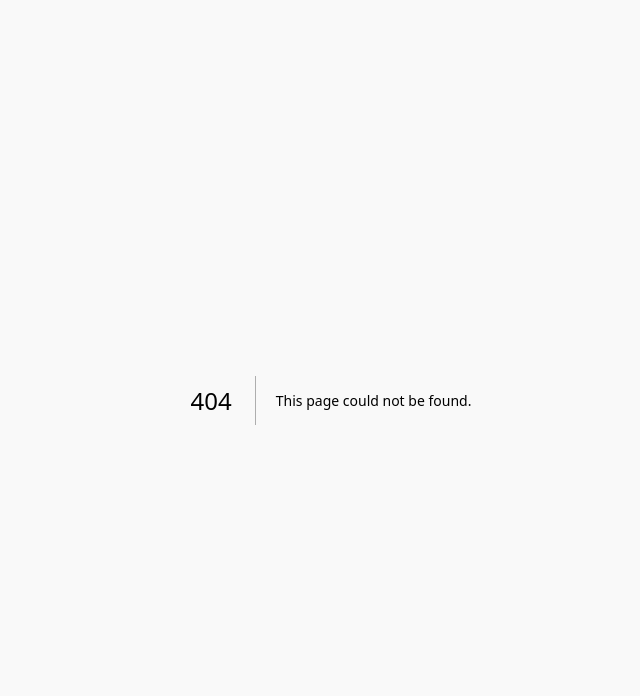
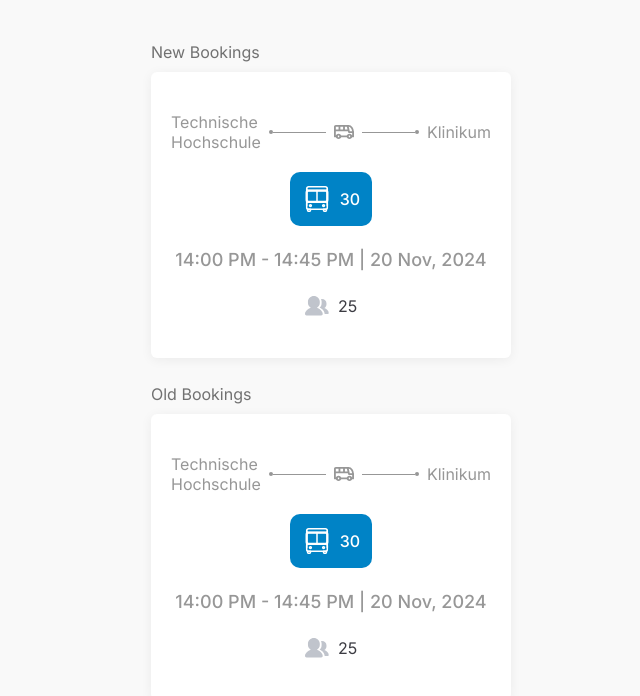
Before and after one commit to Hackathon-VGI/booking-frontend, a Next.js app: page /myBookings in a window 1280 px wide. Before the commit this address had no page. Shown: the top 696 px of the page, without its empty margins (309-949 px from the left). Built offline with nearby package versions, Linux system fonts and the light colour scheme.

Commit message:
all pages done

```diff
--- a/src/app/confirmation/page.tsx
+++ b/src/app/confirmation/page.tsx
@@ -1,3 +1,4 @@
+import BookingBox from "@/components/bookingBox/bookingBox";
 import { Button } from "@/components/ui/button";
 import Image from "next/image";
 
@@ -11,38 +12,14 @@ const Confirmation = () => {
         <h4 className="text-btnGreen text-3xl font-bold w-full text-center">
           Waiting for Approval
         </h4>
-        <div className="w-full mt-2 rounded-md bg-white shadow-searchBox py-10 px-5 flex justify-start items-center gap-5 flex-col">
-          <div className="flex justify-between w-full items-center gap-2">
-            <p className="text-[#979797] leading-tight text-base font-normal text-left max-w-min">
-              Technische Hochschule
-            </p>
-            <div className="w-full flex justify-center items-center gap-2">
-              <div className="flex w-full justify-center items-center">
-                <span className="inline-block bg-[#979797] rounded-full w-1 h-1"></span>
-                <span className="inline-block w-full bg-[#979797] h-[1px]"></span>
-              </div>
-              <Image src={"/bus.svg"} alt="bus" width={20} height={14} />
-              <div className="flex w-full justify-center items-center">
-                <span className="inline-block w-full bg-[#979797] h-[1px]"></span>
-                <span className="inline-block bg-[#979797] rounded-full w-1 h-1"></span>
-              </div>
-            </div>
-            <p className="text-[#979797] leading-tight text-base font-normal text-left max-w-min">
-              Klinikum
-            </p>
-          </div>
-          <div className="flex justify-center items-center gap-2 bg-btnBlue rounded-[10px] p-3">
-            <Image src={"/booking-bus.svg"} alt="bus" width={30} height={30} />
-            <p className="font-medium text-base text-white">30</p>
-          </div>
-          <p className="text-lg font-medium text-[#979797]">
-            2:00 PM - 2:45 PM | 20 Nov, 2024
-          </p>
-          <div className="flex justify-center items-center gap-2">
-            <Image src={"/people.svg"} alt="user" width={25} height={25} />
-            <p className="text-label text-base">25</p>
-          </div>
-        </div>
+        <BookingBox
+          seats={25}
+          timeStart="14:00 PM"
+          departure="Technische Hochschule"
+          destination="Klinikum"
+          timeEnd="14:45 PM"
+          date="20 Nov, 2024"
+        />
         <Button className="mt-2" variant={"cancel"} size={"default"}>
           Cancel Booking
         </Button>
--- /dev/null
+++ b/src/app/myBookings/page.tsx
@@ -0,0 +1,34 @@
+import BookingBox from "@/components/bookingBox/bookingBox";
+
+const MyBookings = () => {
+  return (
+    <div className="w-full flex py-10 justify-center items-start gap-5">
+      <div className="w-full flex relative px-5 justify-start items-start flex-col gap-6 max-w-[400px]">
+        <div className="flex justify-start items-start flex-col w-full">
+          <h4 className="text-primary font-normal text-base">New Bookings</h4>
+          <BookingBox
+            seats={25}
+            timeStart="14:00 PM"
+            departure="Technische Hochschule"
+            destination="Klinikum"
+            timeEnd="14:45 PM"
+            date="20 Nov, 2024"
+          />
+        </div>
+        <div className="flex justify-start items-start flex-col w-full">
+          <h4 className="text-primary font-normal text-base">Old Bookings</h4>
+          <BookingBox
+            seats={25}
+            timeStart="14:00 PM"
+            departure="Technische Hochschule"
+            destination="Klinikum"
+            timeEnd="14:45 PM"
+            date="20 Nov, 2024"
+          />
+        </div>
+      </div>
+    </div>
+  );
+};
+
+export default MyBookings;
--- a/src/app/page.tsx
+++ b/src/app/page.tsx
@@ -190,9 +190,11 @@ export default function Home() {
               Search
             </Button>
           </Link>
-          <Button variant={"secondary"} size={"default"}>
-            My Bookings
-          </Button>
+          <Link href="/myBookings" className="w-full">
+            <Button variant={"secondary"} size={"default"}>
+              My Bookings
+            </Button>
+          </Link>
         </div>
       </div>
     </div>
--- /dev/null
+++ b/src/components/bookingBox/bookingBox.tsx
@@ -0,0 +1,56 @@
+import Image from "next/image";
+
+type Props = {
+  departure: string;
+  destination: string;
+  timeStart: string;
+  timeEnd: string;
+  date: string;
+  seats: number;
+};
+
+const BookingBox = ({
+  departure,
+  destination,
+  timeStart,
+  timeEnd,
+  date,
+  seats,
+}: Props) => {
+  return (
+    <div className="w-full mt-2 rounded-md bg-white shadow-searchBox py-10 px-5 flex justify-start items-center gap-5 flex-col">
+      <div className="flex justify-between w-full items-center gap-2">
+        <p className="text-[#979797] leading-tight text-base font-normal text-left max-w-min">
+          {departure}
+        </p>
+        <div className="w-full flex justify-center items-center gap-2">
+          <div className="flex w-full justify-center items-center">
+            <span className="inline-block bg-[#979797] rounded-full w-1 h-1"></span>
+            <span className="inline-block w-full bg-[#979797] h-[1px]"></span>
+          </div>
+          <Image src={"/bus.svg"} alt="bus" width={20} height={14} />
+          <div className="flex w-full justify-center items-center">
+            <span className="inline-block w-full bg-[#979797] h-[1px]"></span>
+            <span className="inline-block bg-[#979797] rounded-full w-1 h-1"></span>
+          </div>
+        </div>
+        <p className="text-[#979797] leading-tight text-base font-normal text-left max-w-min">
+          {destination}
+        </p>
+      </div>
+      <div className="flex justify-center items-center gap-2 bg-btnBlue rounded-[10px] p-3">
+        <Image src={"/booking-bus.svg"} alt="bus" width={30} height={30} />
+        <p className="font-medium text-base text-white">30</p>
+      </div>
+      <p className="text-lg font-medium text-[#979797]">
+        {timeStart} - {timeEnd} | {date}
+      </p>
+      <div className="flex justify-center items-center gap-2">
+        <Image src={"/people.svg"} alt="user" width={25} height={25} />
+        <p className="text-label text-base">{seats}</p>
+      </div>
+    </div>
+  );
+};
+
+export default BookingBox;
```
